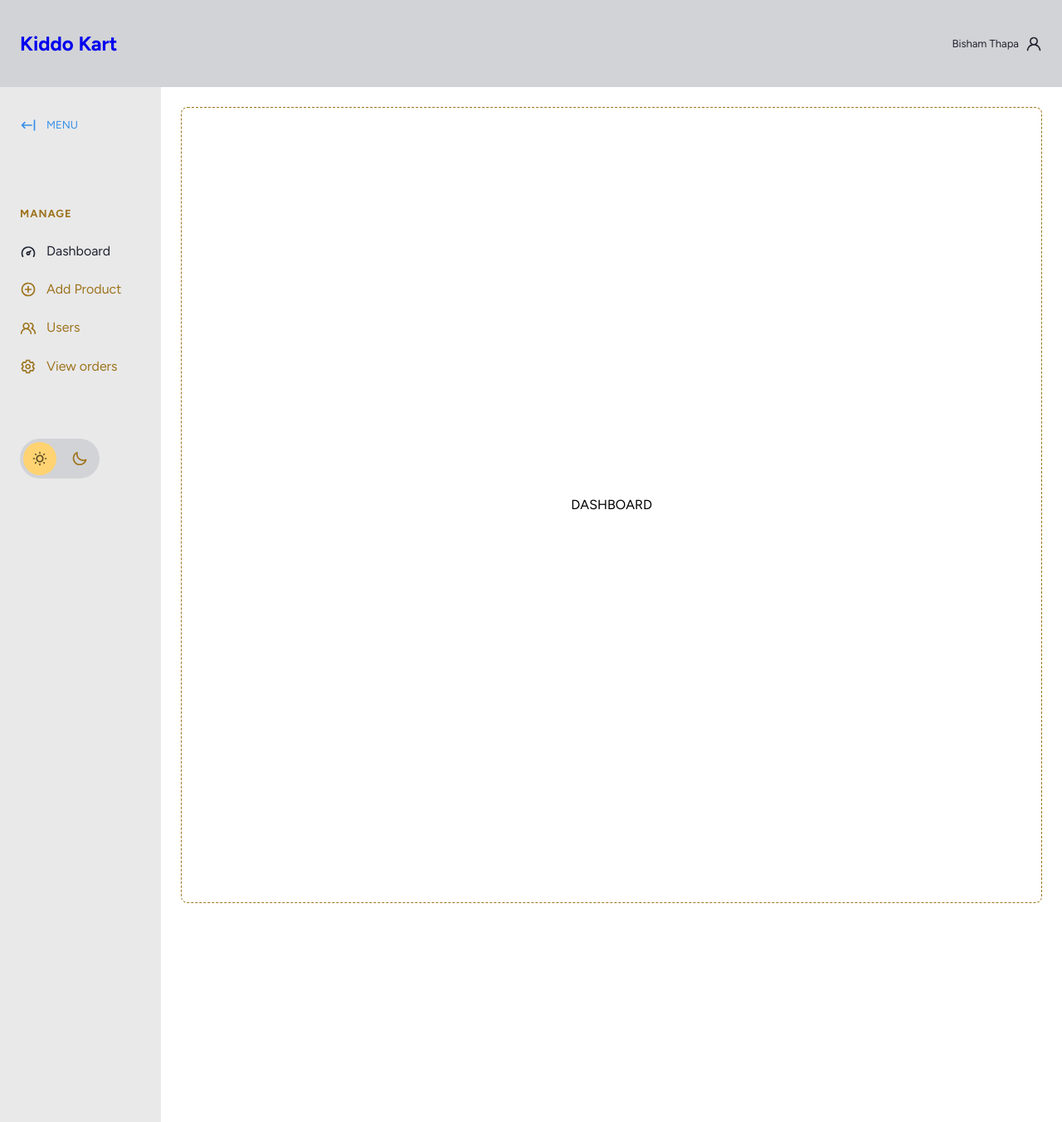
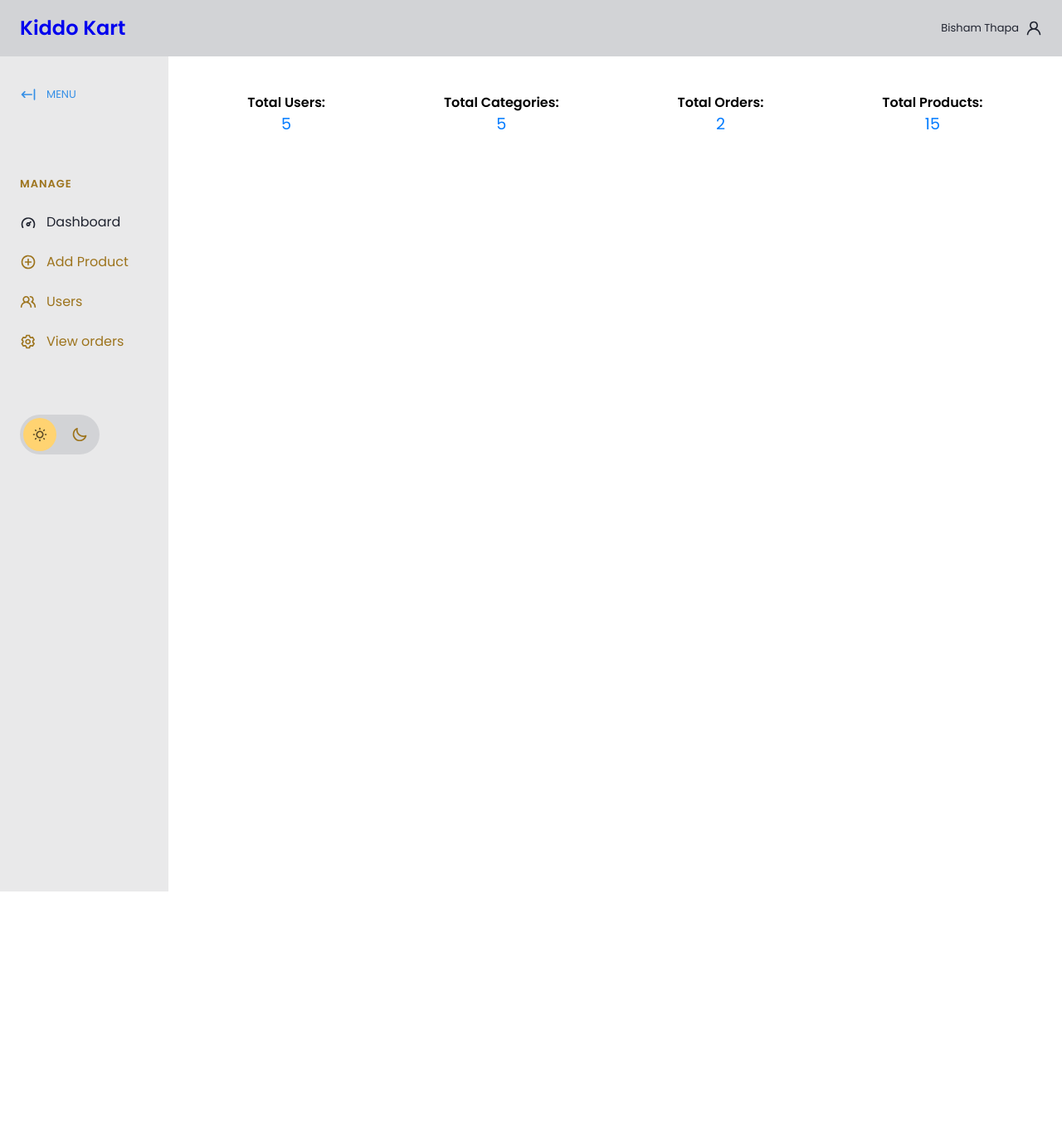
Before and after one commit to BishamThapaGithub/KiddoKart, a PHP site: page /admindb.php in a window 1280 px wide. Shown: the top 1353 px of the page at 83% size. After the commit the page ends 1075 px from the top, so only its background shows below. Run offline with PHP 8.4, Linux system fonts and the light colour scheme; a user stored in the database is signed in; data comes from the database, SQL or seed files in the repository.

Commit message:
Admin dashboard

```diff
--- a/php/addproduct.php
+++ b/php/addproduct.php
@@ -216,7 +216,7 @@ if (isset($_GET['delete'])) {
 
          <ul>
             <li id="main-header__logo">
-               <a href="index.html">
+               <a href="#">
                   <h1>Kiddo Kart</h1>
 
                </a>
--- a/php/admindb.php
+++ b/php/admindb.php
@@ -1,10 +1,11 @@
 <?php
 
 include_once('connection.php');
+include('dashboard.php');
 session_start();
 $_SESSION['user_role'] = 'User';
 $username = $_SESSION['username']
-?>
+	?>
 <!DOCTYPE html>
 <html lang="en">
 
@@ -38,6 +39,33 @@ $username = $_SESSION['username']
 
 	<!-- Main stylesheet -->
 	<link rel="stylesheet" href="app.css">
+	<link rel="stylesheet" href="./product.css">
+	<style>
+		#main-content {
+			/* Add your main content styles here */
+		}
+
+		.statistics {
+			display: flex;
+			justify-content: space-around;
+			margin-top: 20px;
+		}
+
+		.statistic-item {
+			text-align: center;
+		}
+
+		.label {
+			display: block;
+			font-weight: bold;
+		}
+
+		.value {
+			font-size: 1.2em;
+			color: #007BFF;
+			/* Choose your desired color */
+		}
+	</style>
 </head>
 
 <body>
@@ -137,7 +165,7 @@ $username = $_SESSION['username']
 
 			<ul>
 				<li id="main-header__logo">
-					<a href="index.html">
+					<a href="#">
 						<h1>Kiddo Kart</h1>
 					</a>
 				</li>
@@ -147,7 +175,9 @@ $username = $_SESSION['username']
 			</ul>
 
 			<a href="#">
-			<span><?php echo $username ?></span>
+				<span>
+					<?php echo $username ?>
+				</span>
 				<svg>
 					<use xlink:href="#icon-user"></use>
 				</svg>
@@ -215,10 +245,29 @@ $username = $_SESSION['username']
 				</svg>
 			</div> <!-- sidebar__theme-switcher -->
 		</div> <!-- sidebar -->
+		<div id="main-content">
+			<!-- Your content goes here -->
 
-		<div id="main-content">
-			<div id="main-content__container">
-				<p>DASHBOARD</p>
+			<div class="statistics">
+				<div class="statistic-item">
+					<span class="label">Total Users:</span>
+					<span class="value" id="total-users"><?php echo getTotalUsers();?></span>
+				</div>
+
+				<div class="statistic-item">
+					<span class="label">Total Categories:</span>
+					<span class="value" id="total-categories"><?php echo getTotalCategories();?></span>
+				</div>
+
+				<div class="statistic-item">
+					<span class="label">Total Orders:</span>
+					<span class="value" id="total-orders"><?php echo getTotalOrders();?></span>
+				</div>
+
+				<div class="statistic-item">
+					<span class="label">Total Products:</span>
+					<span class="value" id="total-products"><?php echo getTotalProducts();?></span>
+				</div>
 			</div>
 		</div> <!-- main-content -->
 	</section> <!-- main -->
--- /dev/null
+++ b/php/dashboard.php
@@ -0,0 +1,59 @@
+<?php
+include_once('connection.php');
+
+function getTotalUsers() {
+    global $conn;
+
+    $sql = "SELECT COUNT(*) as total_users FROM users";
+    $result = $conn->query($sql);
+
+    if ($result->num_rows > 0) {
+        $row = $result->fetch_assoc();
+        return $row['total_users'];
+    } else {
+        return 0;
+    }
+}
+function getTotalCategories() {
+    global $conn;
+
+    $sql = "SELECT COUNT(*) as total_categories FROM categories";
+    $result = $conn->query($sql);
+
+    if ($result->num_rows > 0) {
+        $row = $result->fetch_assoc();
+        return $row['total_categories'];
+    } else {
+        return 0;
+    }
+}
+
+function getTotalOrders() {
+    global $conn;
+
+    $sql = "SELECT COUNT(*) as total_orders FROM orders";
+    $result = $conn->query($sql);
+
+    if ($result->num_rows > 0) {
+        $row = $result->fetch_assoc();
+        return $row['total_orders'];
+    } else {
+        return 0;
+    }
+}
+
+function getTotalProducts() {
+    global $conn;
+
+    $sql = "SELECT COUNT(*) as total_products FROM products";
+    $result = $conn->query($sql);
+
+    if ($result->num_rows > 0) {
+        $row = $result->fetch_assoc();
+        return $row['total_products'];
+    } else {
+        return 0;
+    }
+}
+
+?>
```
